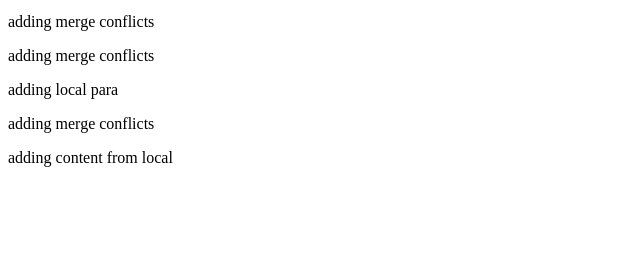
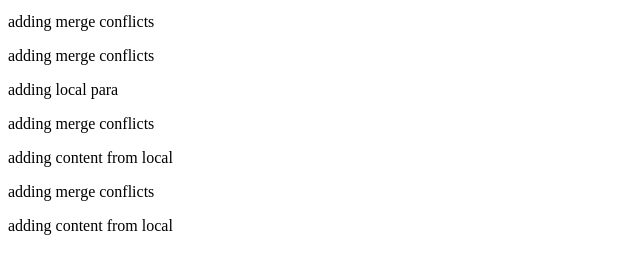
Before and after one commit to ayushgoyal9991/PSI-training, a plain HTML site: page index.html in a window 1280 px wide. Shown: the part 87-360 px from the top of the page, without its empty margins (0-640 px from the left). Drawn offline with Linux system fonts and the light colour scheme.

Commit message:
resolving index.html

```diff
--- a/index.html
+++ b/index.html
@@ -13,5 +13,8 @@
 
 
 <p> adding content from local</p>
+  <p> adding merge conflicts</p>
+
+<p> adding content from local</p>
 </body>
 </html>
```
